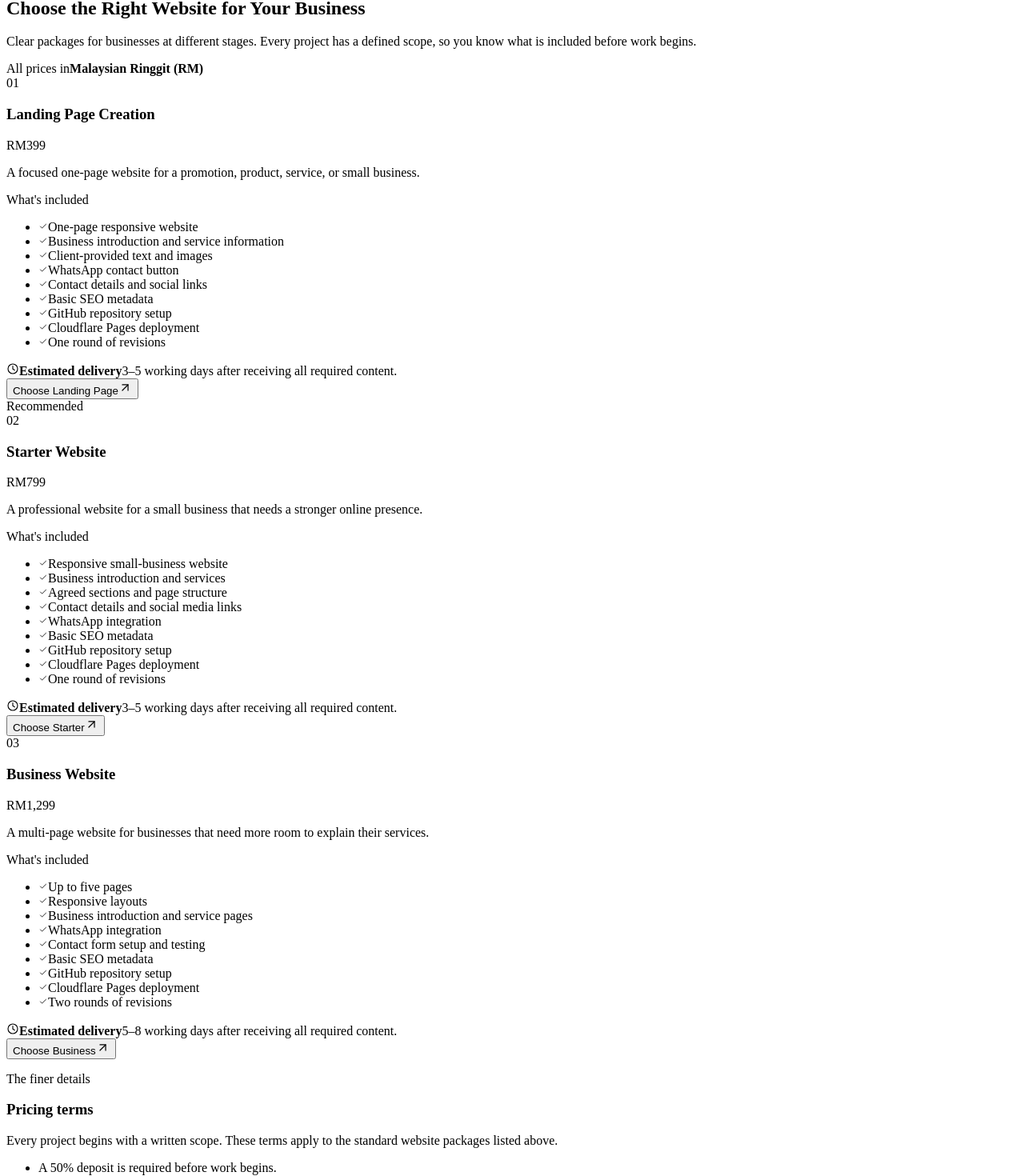
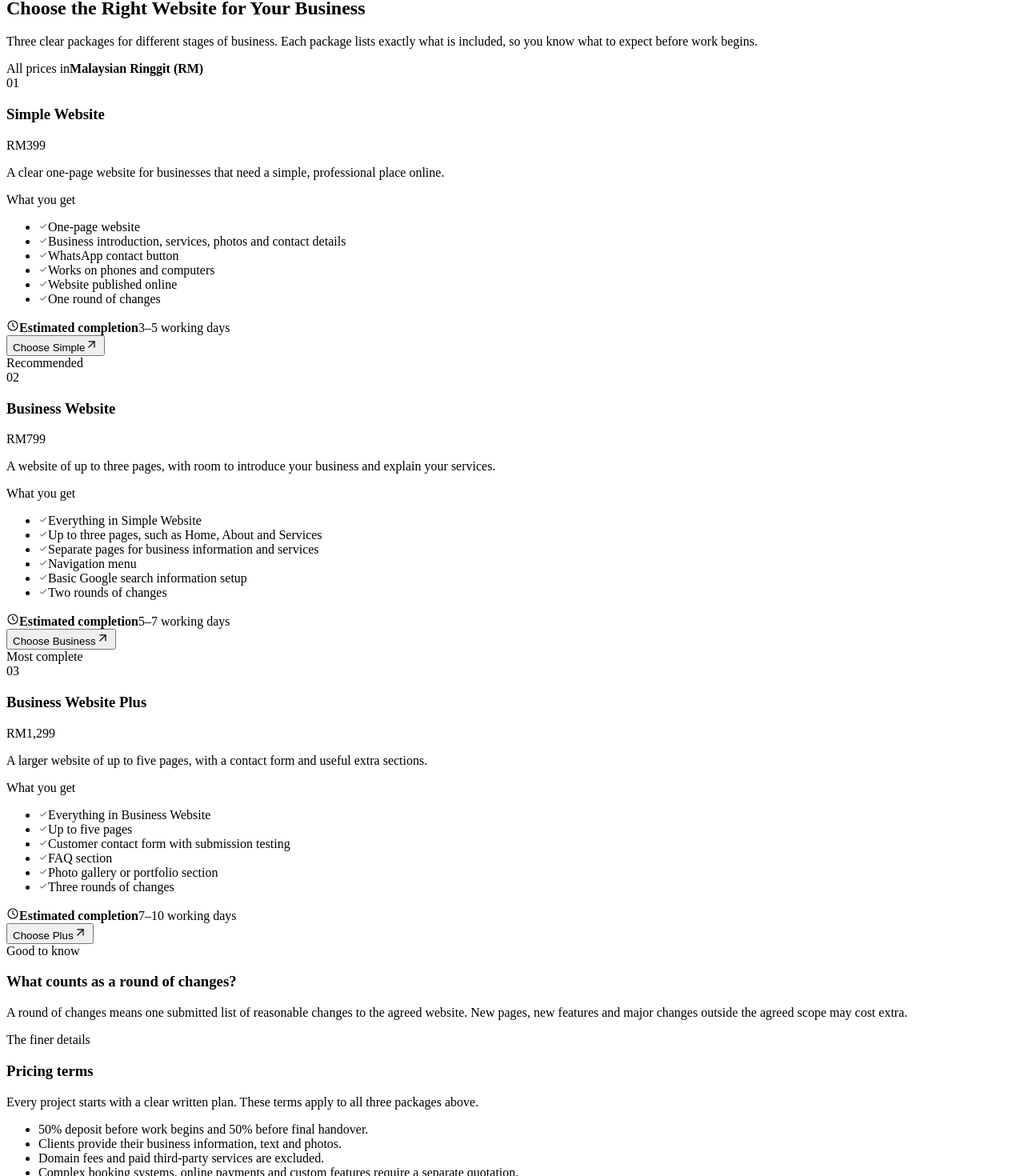
Before and after one commit to venomz92-boop/nickwebdev, a React (Vite) app: page / in a window 1280 px wide. Shown: the part 3888-5358 px from the top of the page at 80% size. Built offline with nearby package versions, Linux system fonts and the light colour scheme; the HTML template or start-up script is replaced by a standard one.

Commit message:
Add files via upload

```diff
--- a/src/components/FAQ.tsx
+++ b/src/components/FAQ.tsx
@@ -6,12 +6,12 @@ const faqs = [
   {
     question: "How much does a website cost?",
     answer:
-      "My packages start at RM399 for a landing page, RM799 for a starter website, and RM1,299 for a business website with up to five pages.",
+      "My packages start at RM399 for a simple one-page website, RM799 for a business website with up to three pages, and RM1,299 for Business Website Plus with up to five pages.",
   },
   {
     question: "How long does it take?",
     answer:
-      "A landing page or starter website typically takes 3–5 working days. A business website typically takes 5–8 working days after all required content is received. Timelines may vary with scope and feedback.",
+      "A Simple Website usually takes 3–5 working days, a Business Website 5–7 working days, and Business Website Plus 7–10 working days after all required content is received. Timelines may vary with scope and feedback.",
   },
   {
     question: "Do I need to buy a domain?",
--- a/src/components/Pricing.tsx
+++ b/src/components/Pricing.tsx
@@ -12,82 +12,76 @@ type PricingPackage = {
   cta: string;
   option: PackageOption;
   featured?: boolean;
+  premium?: boolean;
+  badge?: string;
 };
 
 const packages: PricingPackage[] = [
   {
     number: "01",
-    name: "Landing Page Creation",
+    name: "Simple Website",
     price: "RM399",
     description:
-      "A focused one-page website for a promotion, product, service, or small business.",
+      "A clear one-page website for businesses that need a simple, professional place online.",
     includes: [
-      "One-page responsive website",
-      "Business introduction and service information",
-      "Client-provided text and images",
+      "One-page website",
+      "Business introduction, services, photos and contact details",
       "WhatsApp contact button",
-      "Contact details and social links",
-      "Basic SEO metadata",
-      "GitHub repository setup",
-      "Cloudflare Pages deployment",
-      "One round of revisions",
+      "Works on phones and computers",
+      "Website published online",
+      "One round of changes",
     ],
-    delivery: "3–5 working days after receiving all required content.",
-    cta: "Choose Landing Page",
-    option: "Landing Page – RM399",
+    delivery: "3–5 working days",
+    cta: "Choose Simple",
+    option: "Simple Website – RM399",
   },
   {
     number: "02",
-    name: "Starter Website",
+    name: "Business Website",
     price: "RM799",
     description:
-      "A professional website for a small business that needs a stronger online presence.",
+      "A website of up to three pages, with room to introduce your business and explain your services.",
     includes: [
-      "Responsive small-business website",
-      "Business introduction and services",
-      "Agreed sections and page structure",
-      "Contact details and social media links",
-      "WhatsApp integration",
-      "Basic SEO metadata",
-      "GitHub repository setup",
-      "Cloudflare Pages deployment",
-      "One round of revisions",
+      "Everything in Simple Website",
+      "Up to three pages, such as Home, About and Services",
+      "Separate pages for business information and services",
+      "Navigation menu",
+      "Basic Google search information setup",
+      "Two rounds of changes",
     ],
-    delivery: "3–5 working days after receiving all required content.",
-    cta: "Choose Starter",
-    option: "Starter Website – RM799",
+    delivery: "5–7 working days",
+    cta: "Choose Business",
+    option: "Business Website – RM799",
     featured: true,
+    badge: "Recommended",
   },
   {
     number: "03",
-    name: "Business Website",
+    name: "Business Website Plus",
     price: "RM1,299",
     description:
-      "A multi-page website for businesses that need more room to explain their services.",
+      "A larger website of up to five pages, with a contact form and useful extra sections.",
     includes: [
+      "Everything in Business Website",
       "Up to five pages",
-      "Responsive layouts",
-      "Business introduction and service pages",
-      "WhatsApp integration",
-      "Contact form setup and testing",
-      "Basic SEO metadata",
-      "GitHub repository setup",
-      "Cloudflare Pages deployment",
-      "Two rounds of revisions",
+      "Customer contact form with submission testing",
+      "FAQ section",
+      "Photo gallery or portfolio section",
+      "Three rounds of changes",
     ],
-    delivery: "5–8 working days after receiving all required content.",
-    cta: "Choose Business",
-    option: "Business Website – RM1,299",
+    delivery: "7–10 working days",
+    cta: "Choose Plus",
+    option: "Business Website Plus – RM1,299",
+    premium: true,
+    badge: "Most complete",
   },
 ];
 
 const terms = [
-  "A 50% deposit is required before work begins.",
-  "The remaining 50% is due before final handover.",
-  "The client must supply the required business information, text, and images.",
-  "Domain registration and paid third-party services are not included.",
-  "Additional revisions and requests outside the agreed scope may incur extra charges.",
-  "Custom databases, booking systems, payment gateways, and complex integrations require separate assessment and quotation.",
+  "50% deposit before work begins and 50% before final handover.",
+  "Clients provide their business information, text and photos.",
+  "Domain fees and paid third-party services are excluded.",
+  "Complex booking systems, online payments and custom features require a separate quotation.",
 ];
 
 type PricingProps = {
@@ -111,8 +105,8 @@ export function Pricing({ onSelectPackage }: PricingProps) {
             </h2>
           </div>
           <p className="section-lede">
-            Clear packages for businesses at different stages. Every project has a
-            defined scope, so you know what is included before work begins.
+            Three clear packages for different stages of business. Each package lists
+            exactly what is included, so you know what to expect before work begins.
           </p>
         </Reveal>
 
@@ -124,13 +118,17 @@ export function Pricing({ onSelectPackage }: PricingProps) {
         <div className="pricing-grid">
           {packages.map((item, index) => (
             <Reveal
-              className={`pricing-card${item.featured ? " pricing-card--featured" : ""}`}
+              className={`pricing-card${item.featured ? " pricing-card--featured" : ""}${item.premium ? " pricing-card--premium" : ""}`}
               key={item.option}
               delay={index * 80}
               as="article"
             >
-              {item.featured && (
-                <span className="pricing-card__badge">Recommended</span>
+              {item.badge && (
+                <span
+                  className={`pricing-card__badge${item.premium ? " pricing-card__badge--premium" : ""}`}
+                >
+                  {item.badge}
+                </span>
               )}
               <div className="pricing-card__top">
                 <span className="pricing-card__number">{item.number}</span>
@@ -146,7 +144,7 @@ export function Pricing({ onSelectPackage }: PricingProps) {
 
               <div className="pricing-card__divider" />
 
-              <p className="pricing-card__includes-label">What's included</p>
+              <p className="pricing-card__includes-label">What you get</p>
               <ul className="pricing-card__list">
                 {item.includes.map((feature) => (
                   <li key={feature}>
@@ -161,7 +159,7 @@ export function Pricing({ onSelectPackage }: PricingProps) {
               <div className="pricing-card__delivery">
                 <Clock size={16} />
                 <span>
-                  <strong>Estimated delivery</strong>
+                  <strong>Estimated completion</strong>
                   {item.delivery}
                 </span>
               </div>
@@ -178,6 +176,18 @@ export function Pricing({ onSelectPackage }: PricingProps) {
           ))}
         </div>
 
+        <Reveal className="pricing-rounds" delay={80}>
+          <span className="pricing-rounds__label">Good to know</span>
+          <div>
+            <h3>What counts as a round of changes?</h3>
+            <p>
+              A round of changes means one submitted list of reasonable changes to the
+              agreed website. New pages, new features and major changes outside the
+              agreed scope may cost extra.
+            </p>
+          </div>
+        </Reveal>
+
         <Reveal className="pricing-terms">
           <div className="pricing-terms__intro">
             <p className="eyebrow">
@@ -186,8 +196,8 @@ export function Pricing({ onSelectPackage }: PricingProps) {
             </p>
             <h3>Pricing terms</h3>
             <p>
-              Every project begins with a written scope. These terms apply to the
-              standard website packages listed above.
+              Every project starts with a clear written plan. These terms apply to all
+              three packages above.
             </p>
           </div>
           <ul className="pricing-terms__list">
--- a/src/config.ts
+++ b/src/config.ts
@@ -31,9 +31,9 @@ export const contactEmailHref = siteConfig.email
   : null;
 
 export const packageOptions = [
-  "Landing Page – RM399",
-  "Starter Website – RM799",
-  "Business Website – RM1,299",
+  "Simple Website – RM399",
+  "Business Website – RM799",
+  "Business Website Plus – RM1,299",
   "Not Sure Yet",
 ] as const;
 
--- a/src/styles.css
+++ b/src/styles.css
@@ -1945,7 +1945,7 @@ button {
 .pricing-card {
   position: relative;
   display: flex;
-  min-height: 660px;
+  min-height: 620px;
   flex-direction: column;
   overflow: hidden;
   padding: 30px 27px 26px;
@@ -1997,6 +1997,29 @@ button {
 .pricing-card--featured::before {
   opacity: 1;
   background: linear-gradient(90deg, transparent, rgba(115, 135, 255, 0.72), rgba(164, 100, 255, 0.5), transparent);
+}
+
+.pricing-card--premium {
+  border-color: rgba(152, 105, 255, 0.34);
+  background:
+    radial-gradient(ellipse at 50% 0%, rgba(152, 85, 255, 0.13), transparent 42%),
+    linear-gradient(180deg, #151326 0%, #0f111c 100%);
+  box-shadow: 0 26px 65px rgba(31, 22, 72, 0.16);
+}
+
+.pricing-card--premium:hover {
+  border-color: rgba(178, 137, 255, 0.54);
+}
+
+.pricing-card--premium::before {
+  opacity: 1;
+  background: linear-gradient(
+    90deg,
+    transparent,
+    rgba(172, 112, 255, 0.56),
+    rgba(104, 120, 255, 0.38),
+    transparent
+  );
 }
 
 .pricing-card__badge {
@@ -2012,6 +2035,12 @@ button {
   font-weight: 600;
   letter-spacing: 0.12em;
   text-transform: uppercase;
+}
+
+.pricing-card__badge--premium {
+  border-color: rgba(180, 142, 255, 0.38);
+  background: rgba(139, 89, 255, 0.13);
+  color: #ddccff;
 }
 
 .pricing-card__top {
@@ -2195,6 +2224,76 @@ button {
   background: linear-gradient(100deg, #5a7bff, #9169ff 62%, #a665ff);
 }
 
+.pricing-card--premium .pricing-card__cta {
+  border-color: rgba(152, 113, 255, 0.4);
+  background: rgba(124, 82, 255, 0.09);
+  color: #efe9ff;
+}
+
+.pricing-card--premium .pricing-card__cta:hover {
+  border-color: rgba(180, 140, 255, 0.6);
+  background: rgba(139, 93, 255, 0.16);
+}
+
+.pricing-card--premium .pricing-card__cta svg {
+  color: #cbb8ff;
+}
+
+.pricing-rounds {
+  display: grid;
+  grid-template-columns: 150px minmax(0, 1fr);
+  gap: 28px;
+  align-items: start;
+  margin-top: 34px;
+  padding: 24px 28px;
+  border: 1px solid rgba(116, 106, 255, 0.2);
+  border-radius: 16px;
+  background: linear-gradient(
+    100deg,
+    rgba(76, 112, 255, 0.065),
+    rgba(152, 85, 255, 0.045)
+  );
+}
+
+.pricing-rounds__label {
+  position: relative;
+  padding-top: 3px;
+  padding-left: 13px;
+  color: #a8b0ff;
+  font-size: 9px;
+  font-weight: 600;
+  letter-spacing: 0.14em;
+  line-height: 1.5;
+  text-transform: uppercase;
+}
+
+.pricing-rounds__label::before {
+  content: "";
+  position: absolute;
+  top: 8px;
+  left: 0;
+  width: 5px;
+  height: 5px;
+  border-radius: 50%;
+  background: linear-gradient(135deg, var(--blue), var(--violet));
+  box-shadow: 0 0 10px rgba(126, 100, 255, 0.7);
+}
+
+.pricing-rounds h3 {
+  margin-bottom: 8px;
+  font-family: var(--font-display);
+  font-size: 19px;
+  font-weight: 560;
+  letter-spacing: -0.025em;
+}
+
+.pricing-rounds p {
+  max-width: 760px;
+  color: #969fb2;
+  font-size: 12px;
+  line-height: 1.7;
+}
+
 .pricing-terms {
   display: grid;
   grid-template-columns: minmax(0, 0.75fr) minmax(0, 1.25fr);
@@ -3502,6 +3601,12 @@ button {
     gap: 10px 18px;
   }
 
+  .pricing-rounds {
+    grid-template-columns: 1fr;
+    gap: 10px;
+    padding: 22px 24px;
+  }
+
   .pricing-terms {
     grid-template-columns: 1fr;
     gap: 30px;
@@ -3794,6 +3899,15 @@ button {
 
   .pricing-card__list {
     grid-template-columns: 1fr;
+  }
+
+  .pricing-rounds {
+    margin-top: 28px;
+    padding: 20px;
+  }
+
+  .pricing-rounds h3 {
+    font-size: 17px;
   }
 
   .pricing-terms {
@@ -4114,6 +4228,22 @@ button {
 
   .footer__links a {
     font-size: 9.5px;
+  }
+}
+
+@media (max-width: 360px) {
+  .pricing-card__badge {
+    position: static;
+    align-self: flex-start;
+    margin-bottom: 12px;
+  }
+
+  .pricing-card__top {
+    padding-right: 0;
+  }
+
+  .pricing-card__name {
+    font-size: 14px;
   }
 }
 
```
